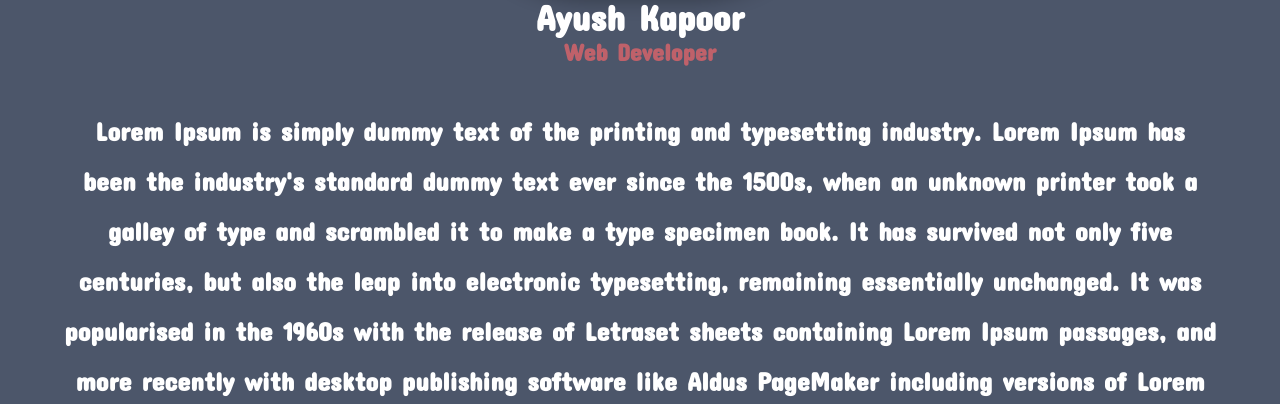
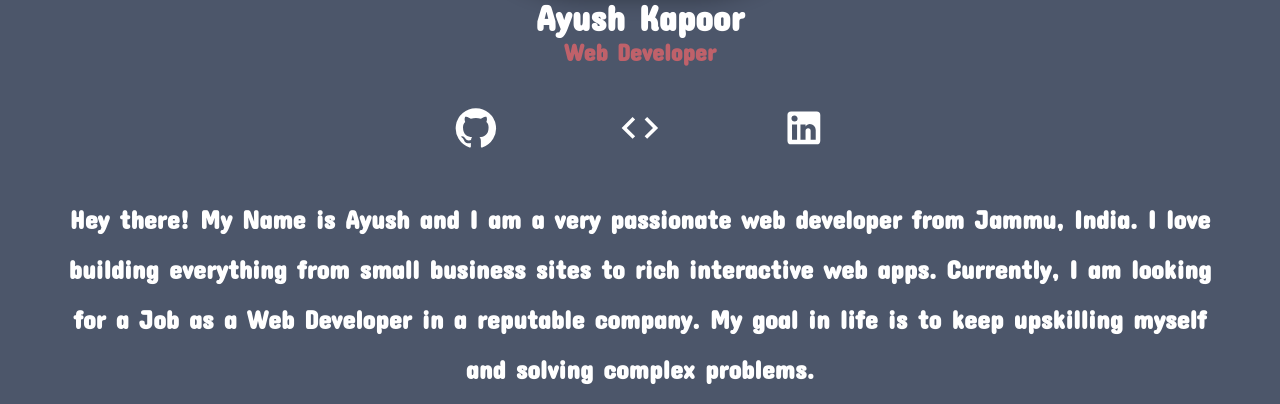
Before and after one commit to ayush391/portfolio_website, a React (Create React App) app: page / in a window 1280 px wide. Shown: the part 548-952 px from the top of the page. Built offline with nearby package versions, Linux system fonts and the light colour scheme.

Commit message:
added social links

```diff
--- a/package.json
+++ b/package.json
@@ -1,20 +1,25 @@
 {
   "name": "portfolio_website",
   "version": "0.1.0",
+  "homepage": "https://ayush391.github.io/portfolio_website",
   "private": true,
   "dependencies": {
     "@emotion/react": "^11.10.0",
     "@emotion/styled": "^11.10.0",
+    "@mui/icons-material": "^5.8.4",
     "@mui/material": "^5.10.1",
     "@testing-library/jest-dom": "^5.16.5",
     "@testing-library/react": "^13.3.0",
     "@testing-library/user-event": "^13.5.0",
+    "gh-pages": "^4.0.0",
     "react": "^18.2.0",
     "react-dom": "^18.2.0",
     "react-scripts": "5.0.1",
     "web-vitals": "^2.1.4"
   },
   "scripts": {
+    "predeploy": "npm run build",
+    "deploy": "gh-pages -d build",
     "start": "react-scripts start",
     "build": "react-scripts build",
     "test": "react-scripts test",
--- a/src/components/gifcard.css
+++ b/src/components/gifcard.css
@@ -30,6 +30,8 @@
 
 .gif-content .title{
     margin: 1rem;
-    color: #d08770;
+    /* color: #d08770; */
+    color:  #b48ead ;
+
     /* float: left; */
 }
--- a/src/components/header.css
+++ b/src/components/header.css
@@ -3,6 +3,25 @@
     box-shadow: 0 0 20px 8px #00000050;
 
 }
+.socials{
+    margin-top: 2rem;
+
+}
+
+.socials a{
+    padding: 3rem;
+    color:white;
+    transition: all .5s ease;
+
+}
+
+.socials a:hover{
+    /* transform: scale(1.2); */
+    color:#bf616a;
+}
+
+
+
 
 .dp-container{
     position: relative;
--- a/src/components/header.js
+++ b/src/components/header.js
@@ -2,6 +2,10 @@ import React from 'react'
 import './header.css'
 
 import DP from '../assets/dp.jpg'
+
+import GitHubIcon from '@mui/icons-material/GitHub';
+import CodeIcon from '@mui/icons-material/Code';
+import LinkedInIcon from '@mui/icons-material/LinkedIn';
 
 export const Header = () => {
   return (
@@ -19,11 +23,26 @@ export const Header = () => {
             <h2 class='name'>Ayush Kapoor</h2>
             <h4 class='subtitle'>Web Developer</h4>
           </div>
+          <div class='socials'>
+            <a href='https://github.com/ayush391'>
+              <GitHubIcon fontSize='large'></GitHubIcon>
+            </a>
+
+            <a href='https://github.com/ayush391'>
+              <CodeIcon fontSize='large'></CodeIcon>
+            </a>
+
+            <a href='https://github.com/ayush391'>
+              <LinkedInIcon fontSize='large'></LinkedInIcon>
+            </a>
+
+          </div>
           <div class='header-text'>
             <h1>
-              Lorem Ipsum is simply dummy text of the printing and typesetting industry. Lorem Ipsum has been the industry's standard dummy text ever since the 1500s, when an unknown printer took a galley of type and scrambled it to make a type specimen book. It has survived not only five centuries, but also the leap into electronic typesetting, remaining essentially unchanged. It was popularised in the 1960s with the release of Letraset sheets containing Lorem Ipsum passages, and more recently with desktop publishing software like Aldus PageMaker including versions of Lorem Ipsum.
+              Hey there! My Name is Ayush and I am a very passionate web developer from Jammu, India. I love building everything from small business sites to rich interactive web apps. Currently, I am looking for a Job as a Web Developer in a reputable company. My goal in life is to keep upskilling myself and solving complex problems.
             </h1>
           </div>
+
         </div>
 
       </section>
```
Also changed, not shown: 1 other file (tests, documents, lock files or other folders).
